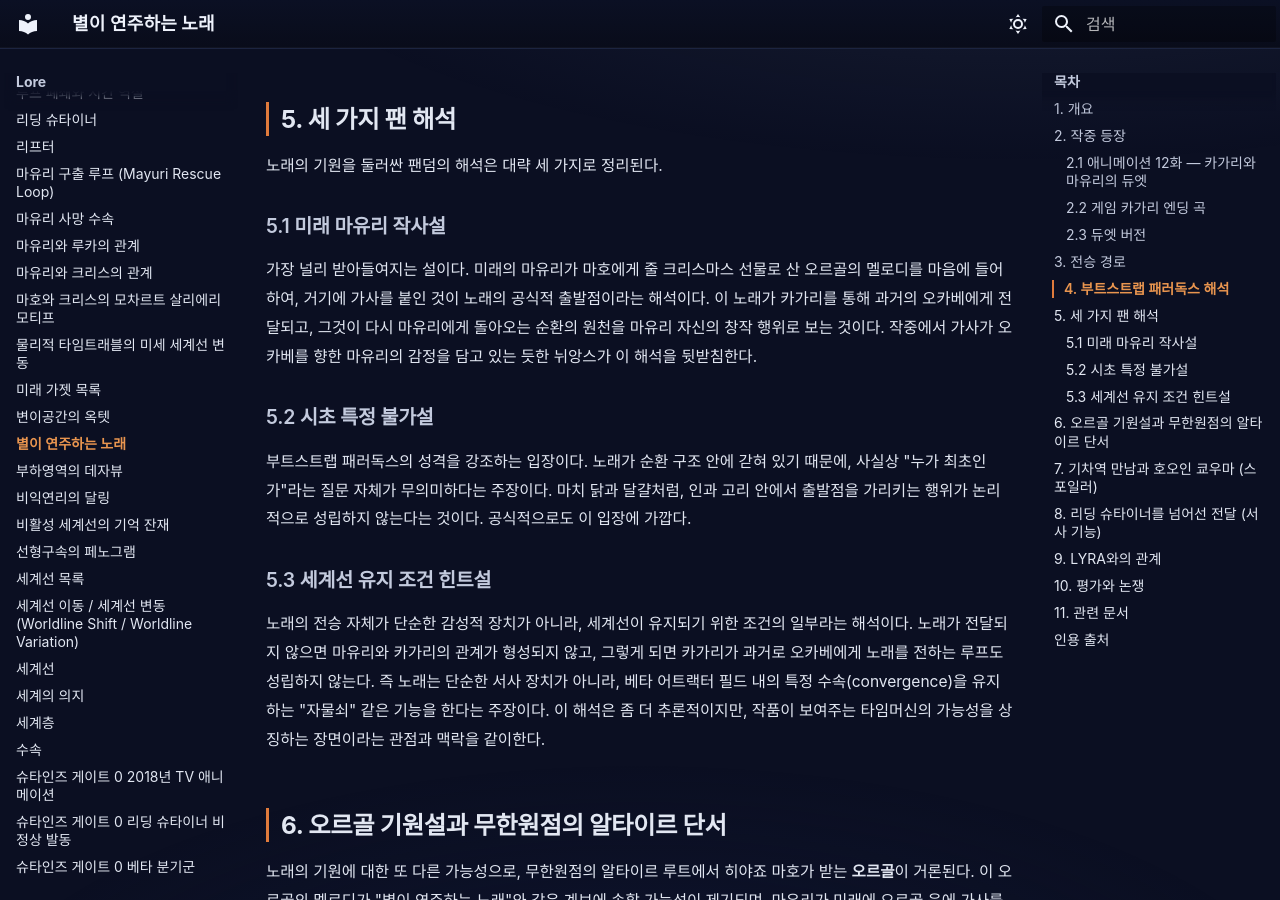
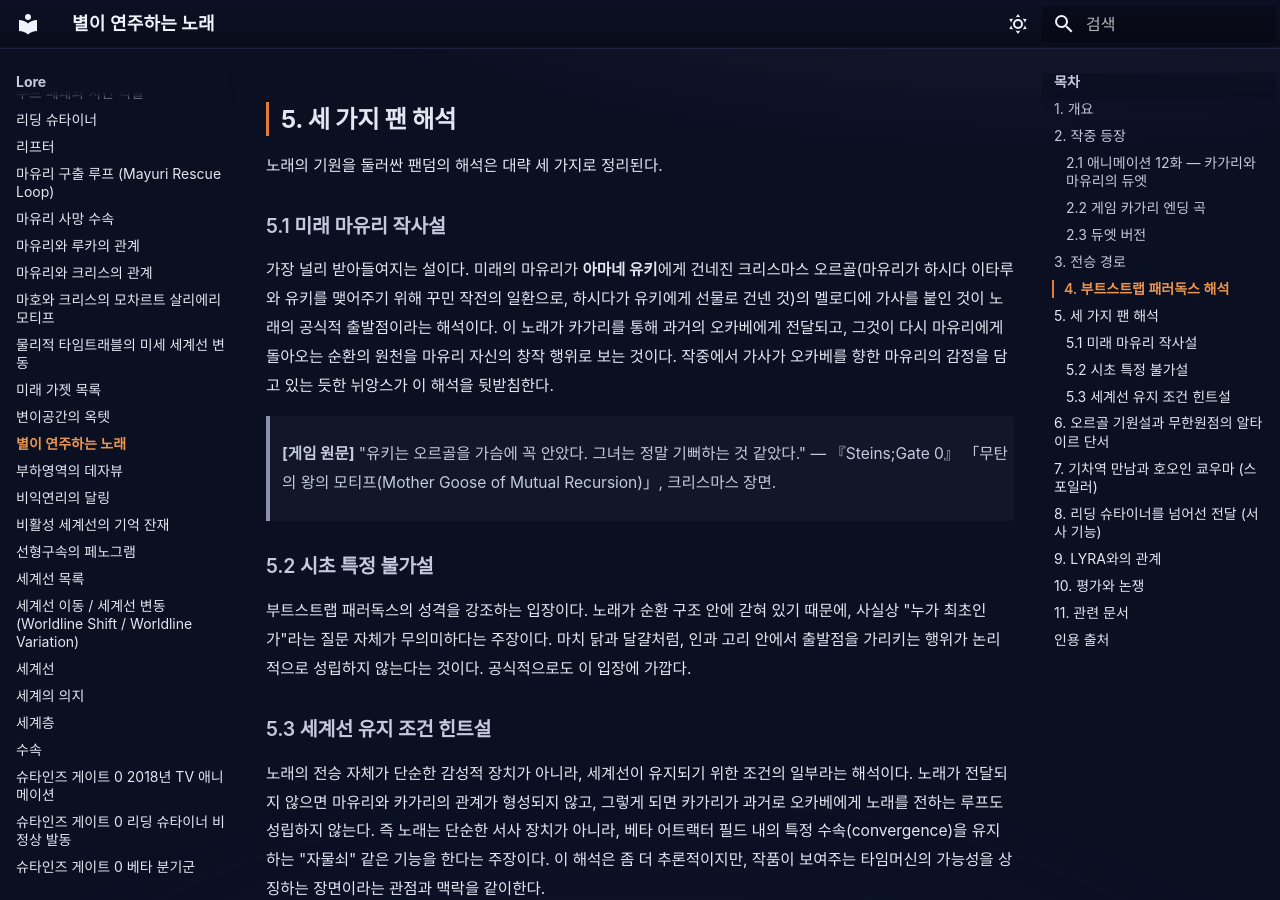
Before and after one commit to sgwiki/sgwiki.github.io, an MkDocs documentation site: the page built from wiki/lore/별이-연주하는-노래.md, in a window 1280 px wide and 900 px high, scrolled down 2655 px. Built offline with MkDocs 1.6.1 and Material for MkDocs 9.7.7, drawn with Linux system fonts in a browser that asks for light colours; some web fonts are replaced.

Commit message:
fix(wiki): 별이-연주하는-노래 — P10 05a32c6e 패치 적용

```diff
--- a/wiki/lore/별이-연주하는-노래.md
+++ b/wiki/lore/별이-연주하는-노래.md
@@ -72,7 +72,9 @@ description: "별이 연주하는 노래(星の奏でる歌, Hoshi no Kanaderu U
 
 ### 5.1 미래 마유리 작사설
 
-가장 널리 받아들여지는 설이다. 미래의 마유리가 마호에게 줄 크리스마스 선물로 산 오르골의 멜로디를 마음에 들어 하여, 거기에 가사를 붙인 것이 노래의 공식적 출발점이라는 해석이다. 이 노래가 카가리를 통해 과거의 오카베에게 전달되고, 그것이 다시 마유리에게 돌아오는 순환의 원천을 마유리 자신의 창작 행위로 보는 것이다. 작중에서 가사가 오카베를 향한 마유리의 감정을 담고 있는 듯한 뉘앙스가 이 해석을 뒷받침한다.
+가장 널리 받아들여지는 설이다. 미래의 마유리가 **아마네 유키**에게 건네진 크리스마스 오르골(마유리가 하시다 이타루와 유키를 맺어주기 위해 꾸민 작전의 일환으로, 하시다가 유키에게 선물로 건넨 것)의 멜로디에 가사를 붙인 것이 노래의 공식적 출발점이라는 해석이다. 이 노래가 카가리를 통해 과거의 오카베에게 전달되고, 그것이 다시 마유리에게 돌아오는 순환의 원천을 마유리 자신의 창작 행위로 보는 것이다. 작중에서 가사가 오카베를 향한 마유리의 감정을 담고 있는 듯한 뉘앙스가 이 해석을 뒷받침한다.
+
+> **[게임 원문]** "유키는 오르골을 가슴에 꼭 안았다. 그녀는 정말 기뻐하는 것 같았다." — 『Steins;Gate 0』 「무탄의 왕의 모티프(Mother Goose of Mutual Recursion)」, 크리스마스 장면.
 
 ### 5.2 시초 특정 불가설
 
```
